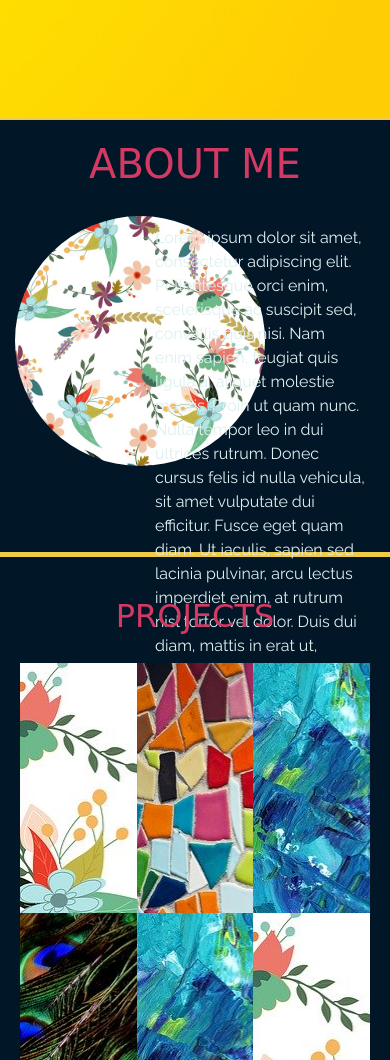
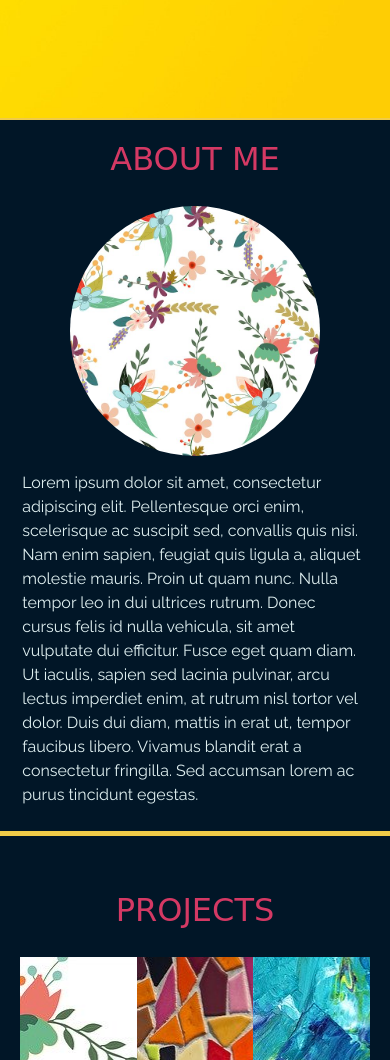
Before and after one commit to danicatt/Portfolio, a plain HTML site: page index.html in a window 390 px wide. Shown: the part 500-1560 px from the top of the page. Drawn offline with nearby package versions, Linux system fonts and the light colour scheme; a web font is replaced by a local one.

Commit message:
changed about me layout so now responsive

```diff
--- a/index.html
+++ b/index.html
@@ -38,25 +38,24 @@
             </a>
         </div>
     </div>
-    <section class="about-me-container container id" id="aboutMe">
-        <h1 class="text-center">ABOUT ME</h1>
+    <div class="container about-me-container" id="aboutMe">
+        <h2>ABOUT ME</h2>
         <div class="row">
-            <div class="col-4">
-                <div class="imgContainer">
+            <div class="col-sm imgContainer">
                     <img src="images/aboutMe.jpg">
-                </div>
             </div>
-            <div class="col-8">
+            <div class="col-sm">
                 <p>Lorem ipsum dolor sit amet, consectetur adipiscing elit.
                     Pellentesque orci enim, scelerisque ac suscipit sed, convallis quis nisi.
                     Nam enim sapien, feugiat quis ligula a, aliquet molestie mauris. Proin ut quam nunc.
                     Nulla tempor leo in dui ultrices rutrum. Donec cursus felis id nulla vehicula, sit amet vulputate dui efficitur.
                     Fusce eget quam diam. Ut iaculis, sapien sed lacinia pulvinar, arcu lectus imperdiet enim, at rutrum nisl tortor vel dolor.
                     Duis dui diam, mattis in erat ut, tempor faucibus libero. Vivamus blandit erat a consectetur fringilla.
-                    Sed accumsan lorem ac purus tincidunt egestas.<br>Sed molestie cursus purus, pellentesque dictum diam tristique eget.</p>
+                    Sed accumsan lorem ac purus tincidunt egestas.
+                </p>
             </div>
         </div>
-    </section>
+    </div>
     <section class="main-1 col-12 text-center">
         <div class="main-title" id="projects">
             <h2>PROJECTS</h2>
--- a/scss/style.scss
+++ b/scss/style.scss
@@ -101,19 +101,25 @@ body {
 
   // Second section - about me
   .about-me-container {
-    height: 437px;
     border-bottom: #F0CB48 solid 5px;
+    margin-bottom: 15px;
 
-    h1 {
+    h2 {
       padding: 20px;
       color: $fontColorTitles;
       font-family: 'Raleway Dots', cursive;
+      text-align: center;
     }
 
     p {
       color: $fontColorLight;
-      margin: 10px;
+      padding: 2%
     }
+  }
+
+  .imgContainer {
+    text-align: center;
+    padding-bottom: 2%;
   }
 
   .imgContainer img {
```
Also changed, not shown: css/style.css.
